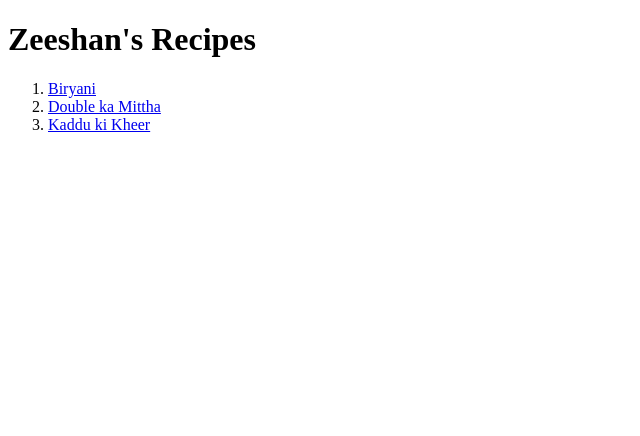
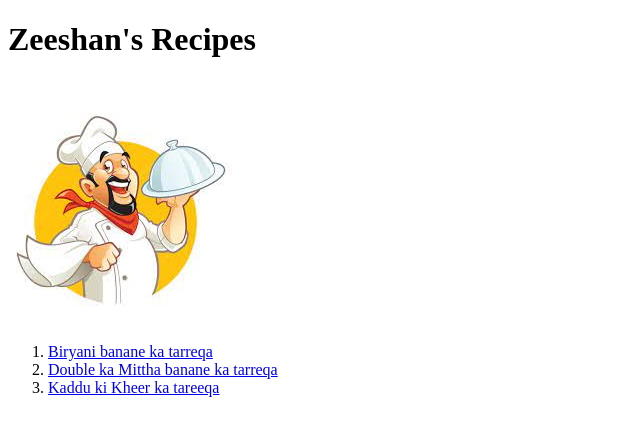
Before and after one commit to mdz786/Zeeshan-recipes, a plain HTML site: page index.html in a window 1280 px wide. Shown: the whole page, without its empty margins (0-640 px from the left). Drawn offline with Linux system fonts and the light colour scheme.

Commit message:
change everything

```diff
--- a/index.html
+++ b/index.html
@@ -8,10 +8,12 @@
 </head>
 <body>
     <h1>Zeeshan's Recipes</h1>
+    <br>
+    <img src="/img/chef.jpeg" alt="random ass chef">
     <ol>
-        <li><a href="/recipes/biryani.html">Biryani</a></li>
-        <li><a href="/recipes/doublekamittha.html">Double ka Mittha</a></li>
-        <li><a href="/recipes/kaddukikhher.html">Kaddu ki Kheer</a></li>
+        <li><a href="/recipes/biryani.html">Biryani banane ka tarreqa</a></li>
+        <li><a href="/recipes/doublekamittha.html">Double ka Mittha banane ka tarreqa</a></li>
+        <li><a href="/recipes/kaddukikhher.html">Kaddu ki Kheer ka tareeqa</a></li>
     </ol>
 
 
```
Also changed, not shown: img/chef.jpeg (added).
